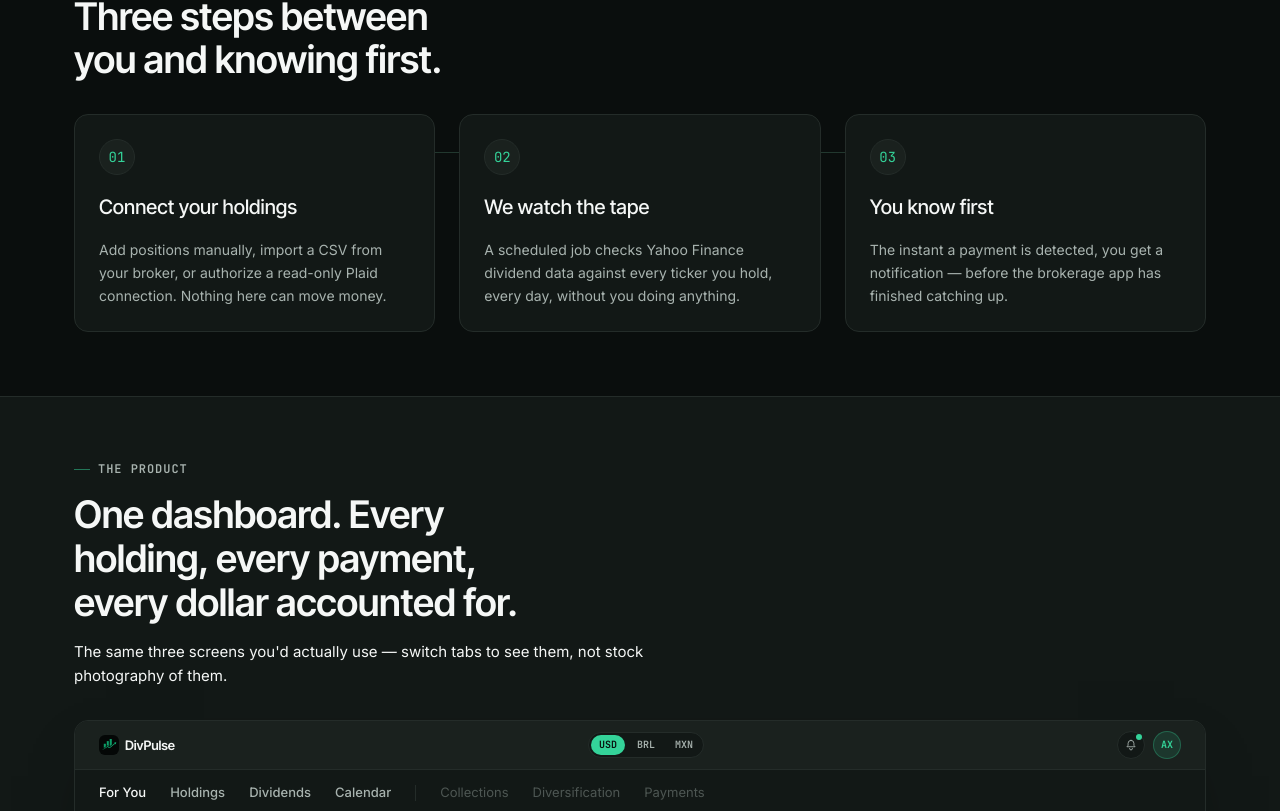
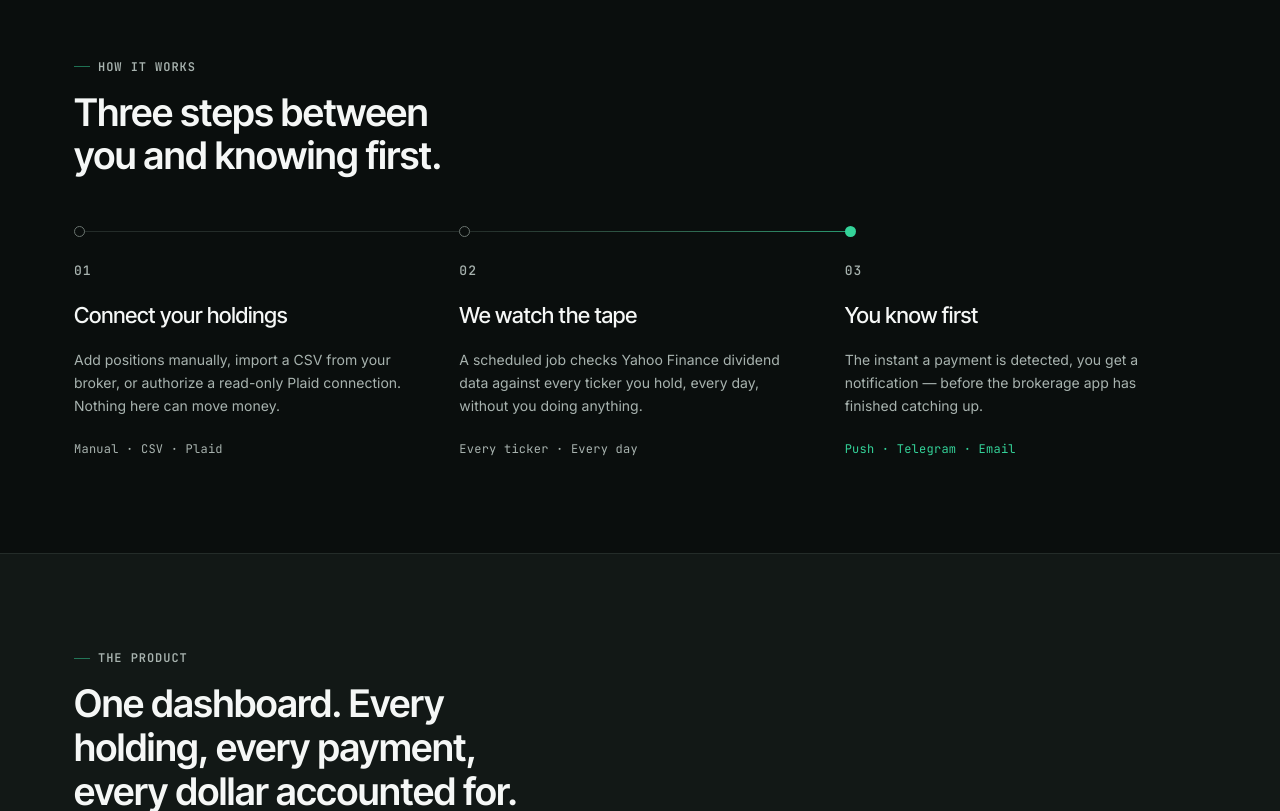
Before and after one commit to welson30/divpulse-app-, a Next.js app: page / in a window 1280 px wide. Shown: the part 1529-2340 px from the top of the page. Built offline with nearby package versions, Linux system fonts and the light colour scheme.

Commit message:
feat: enhance mini charts with month labels and adjust SVG height

```diff
--- a/app/globals.css
+++ b/app/globals.css
@@ -264,6 +264,13 @@ body {
   outline-offset: 2px;
 }
 
+/* Text selection in brand tint — --green-900 is the sanctioned subtle
+   background use of green (DESIGN.md §2). */
+::selection {
+  background: var(--green-900);
+  color: var(--text-primary);
+}
+
 @layer base {
   * {
     @apply border-border outline-ring/50;
--- a/app/page.tsx
+++ b/app/page.tsx
@@ -15,8 +15,6 @@ import {
   IconEye,
   IconGrowth,
   IconHoldings,
-  IconLock,
-  IconPlug,
 } from "@/components/marketing/icons";
 
 const NAV_LINKS = [
@@ -43,16 +41,22 @@ const STEPS = [
     index: "01",
     title: "Connect your holdings",
     body: "Add positions manually, import a CSV from your broker, or authorize a read-only Plaid connection. Nothing here can move money.",
+    meta: "Manual · CSV · Plaid",
+    terminal: false,
   },
   {
     index: "02",
     title: "We watch the tape",
     body: "A scheduled job checks Yahoo Finance dividend data against every ticker you hold, every day, without you doing anything.",
+    meta: "Every ticker · Every day",
+    terminal: false,
   },
   {
     index: "03",
     title: "You know first",
     body: "The instant a payment is detected, you get a notification — before the brokerage app has finished catching up.",
+    meta: "Push · Telegram · Email",
+    terminal: true,
   },
 ];
 
@@ -239,7 +243,7 @@ function TimingDifference() {
           maskImage: "radial-gradient(ellipse 80% 100% at 50% 50%, black 40%, transparent 100%)",
         }}
       />
-      <div className="relative mx-auto flex w-full max-w-[1180px] flex-col items-center gap-sp-3 px-sp-3 py-sp-8 text-center">
+      <div className="relative mx-auto flex w-full max-w-[1180px] flex-col items-center gap-sp-3 px-sp-3 py-sp-8 text-center md:py-[calc(var(--sp-8)+var(--sp-4))]">
         <p className="font-mono text-sm text-text-secondary">A dividend lands in your account at</p>
         <p className="font-mono text-[clamp(64px,10vw,120px)] leading-none font-semibold tracking-[-0.04em] tabular-nums text-text-primary">
           9:02<span className="text-[0.42em] font-medium text-text-secondary"> AM</span>
@@ -273,29 +277,54 @@ function TimingDifference() {
   );
 }
 
+/**
+ * An open timeline rather than three boxed cards: the rail runs through the
+ * step nodes and terminates in a solid green node at step 3 — the layout
+ * itself encodes "setup → watch → money arrives." Green appears only at the
+ * terminal node (the signal), per the brand's green-means-something rule.
+ */
 function HowItWorks() {
   return (
     <section id="how-it-works" className="scroll-mt-16 border-b border-border-subtle">
-      <div className="mx-auto w-full max-w-[1180px] px-sp-3 py-sp-8">
+      <div className="mx-auto w-full max-w-[1180px] px-sp-3 py-sp-8 md:py-[calc(var(--sp-8)+var(--sp-4))]">
         <SectionHeading
           eyebrow="How it works"
           title="Three steps between you and knowing first."
-          className="mb-sp-4"
+          className="mb-sp-6"
         />
 
-        <div className="relative grid gap-sp-3 md:grid-cols-3">
+        <div className="relative grid gap-sp-6 md:grid-cols-3 md:gap-sp-3">
+          {/* the rail — from node 1's center to node 3's center; the canvas-filled
+              nodes render above it and mask their crossing points */}
           <div
             aria-hidden
-            className="absolute top-[38px] right-[16.5%] left-[16.5%] hidden h-px bg-linear-to-r from-border-subtle via-green-500/30 to-border-subtle md:block"
+            className="absolute top-[5px] left-[5px] hidden h-px w-[calc(66.66%+16px)] bg-linear-to-r from-border-subtle via-border-subtle to-green-500/70 md:block"
           />
           {STEPS.map((step, i) => (
-            <Reveal key={step.index} delayMs={i * 110}>
-              <div className="group relative flex h-full flex-col gap-sp-2 rounded-card border border-border-subtle bg-surface p-sp-3 transition-all duration-200 hover:-translate-y-1 hover:border-border-interactive hover:shadow-[0_16px_40px_-16px_rgba(0,0,0,0.5)]">
-                <span className="flex size-9 items-center justify-center rounded-full border border-border-subtle bg-surface-2 font-mono text-sm text-green-500 transition-colors group-hover:border-green-500/40">
+            <Reveal key={step.index} delayMs={i * 130}>
+              <div className="relative flex h-full flex-col gap-sp-2 md:pr-sp-4">
+                <span
+                  aria-hidden
+                  className={
+                    step.terminal
+                      ? "mb-sp-1 block size-[11px] rounded-full bg-green-500"
+                      : "mb-sp-1 block size-[11px] rounded-full border border-border-interactive bg-canvas"
+                  }
+                />
+                <span className="font-mono text-[13px] font-medium tracking-[0.08em] text-text-secondary">
                   {step.index}
                 </span>
-                <h3 className="text-h2 font-display font-medium text-text-primary">{step.title}</h3>
-                <p className="text-sm leading-relaxed text-text-secondary">{step.body}</p>
+                <h3 className="font-display text-[22px] font-medium tracking-[-0.01em] text-text-primary">
+                  {step.title}
+                </h3>
+                <p className="max-w-[38ch] text-sm leading-relaxed text-text-secondary">{step.body}</p>
+                <p
+                  className={`mt-auto pt-sp-1 font-mono text-xs tracking-[0.02em] ${
+                    step.terminal ? "text-green-500" : "text-text-secondary"
+                  }`}
+                >
+                  {step.meta}
+                </p>
               </div>
             </Reveal>
           ))}
@@ -308,7 +337,7 @@ function HowItWorks() {
 function ProductSurface() {
   return (
     <section id="product" className="scroll-mt-16 border-b border-border-subtle bg-surface">
-      <div className="mx-auto w-full max-w-[1180px] px-sp-3 py-sp-8">
+      <div className="mx-auto w-full max-w-[1180px] px-sp-3 py-sp-8 md:py-[calc(var(--sp-8)+var(--sp-4))]">
         <SectionHeading
           eyebrow="The product"
           title="One dashboard. Every holding, every payment, every dollar accounted for."
@@ -373,7 +402,7 @@ function FeatureCell({
 function Features() {
   return (
     <section className="border-b border-border-subtle">
-      <div className="mx-auto w-full max-w-[1180px] px-sp-3 py-sp-8">
+      <div className="mx-auto w-full max-w-[1180px] px-sp-3 py-sp-8 md:py-[calc(var(--sp-8)+var(--sp-4))]">
         <SectionHeading
           eyebrow="Everything included"
           title="Built for people who track income, not just price."
@@ -450,47 +479,70 @@ function Features() {
   );
 }
 
+/**
+ * A security fact sheet instead of icon cards: each row states the guarantee
+ * in mono (the tag is the promise) and explains it in plain language. Reads
+ * like terms that happen to be good — which is the brand voice: facts talk,
+ * decoration doesn't.
+ */
 function Trust() {
-  const points = [
+  const rows = [
     {
-      icon: IconLock,
-      title: "Read-only, always",
-      body: "Broker connections via Plaid never carry the ability to move funds or place trades — DivPulse can see your holdings, nothing else.",
+      label: "Access",
+      tag: "Read-only",
+      body: "Broker connections via Plaid can see holdings — never move funds or place trades. Manual and CSV tracking involve no broker login at all.",
     },
     {
-      icon: IconPlug,
-      title: "Encrypted end to end",
-      body: "Data is encrypted at rest and in transit. API keys and credentials are stored server-side, never exposed to the client.",
+      label: "Custody",
+      tag: "None",
+      body: "DivPulse is a tracker, not a broker. It never holds, touches, or routes your money — there is nothing here to withdraw.",
     },
     {
-      icon: IconEye,
-      title: "You control what's tracked",
+      label: "Encryption",
+      tag: "At rest + in transit",
+      body: "Portfolio data is encrypted in the database and on the wire. API keys and credentials live server-side, never in the client.",
+    },
+    {
+      label: "Control",
+      tag: "Yours",
       body: "Remove a holding or disconnect a broker at any time — nothing lingers in a sync queue after you've said stop.",
     },
   ];
 
   return (
     <section className="border-b border-border-subtle bg-surface">
-      <div className="mx-auto w-full max-w-[1180px] px-sp-3 py-sp-8">
+      <div className="mx-auto w-full max-w-[1180px] px-sp-3 py-sp-8 md:py-[calc(var(--sp-8)+var(--sp-4))]">
         <SectionHeading
           eyebrow="Trust"
           title="Access to see. Never access to move."
+          description="The four facts that matter before you connect anything."
           align="center"
           className="mb-sp-6"
         />
-        <div className="grid gap-px overflow-hidden rounded-card border border-border-subtle bg-border-subtle md:grid-cols-3">
-          {points.map((point, i) => (
-            <Reveal key={point.title} delayMs={i * 100}>
-              <div className="group flex h-full flex-col items-center gap-sp-2 bg-surface-2 p-sp-4 text-center transition-colors duration-200 hover:bg-surface-hover">
-                <div className="flex size-11 items-center justify-center rounded-full border border-border-interactive bg-surface text-text-secondary transition-colors duration-200 group-hover:border-green-500/50 group-hover:text-green-500">
-                  <point.icon className="size-5" />
+        <Reveal>
+          <div className="mx-auto max-w-[860px] divide-y divide-border-subtle overflow-hidden rounded-card border border-border-subtle bg-surface-2">
+            {rows.map((row) => (
+              <div
+                key={row.label}
+                className="grid gap-sp-1 p-sp-3 transition-colors duration-200 hover:bg-surface-hover sm:grid-cols-[200px_1fr] sm:gap-sp-3 sm:p-sp-4"
+              >
+                <div>
+                  <div className="font-mono text-xs font-semibold tracking-[0.08em] text-text-secondary uppercase">
+                    {row.label}
+                  </div>
+                  <div className="mt-1 flex items-center gap-1.5 font-mono text-[13px] font-medium text-green-500">
+                    <IconCheck className="size-3.5 shrink-0" />
+                    {row.tag}
+                  </div>
                 </div>
-                <h3 className="text-[15px] font-medium text-text-primary">{point.title}</h3>
-                <p className="text-sm leading-relaxed text-text-secondary">{point.body}</p>
+                <p className="text-sm leading-relaxed text-text-secondary">{row.body}</p>
               </div>
-            </Reveal>
-          ))}
-        </div>
+            ))}
+          </div>
+        </Reveal>
+        <p className="mt-sp-3 text-center font-mono text-xs text-text-secondary">
+          Questions about any of these — <a href="#faq" className="text-text-primary underline decoration-border-interactive underline-offset-4 transition-colors hover:decoration-green-500">the FAQ answers them plainly</a>.
+        </p>
       </div>
     </section>
   );
@@ -499,7 +551,7 @@ function Trust() {
 function Pricing() {
   return (
     <section id="pricing" className="scroll-mt-16 border-b border-border-subtle">
-      <div className="mx-auto w-full max-w-[1180px] px-sp-3 py-sp-8">
+      <div className="mx-auto w-full max-w-[1180px] px-sp-3 py-sp-8 md:py-[calc(var(--sp-8)+var(--sp-4))]">
         <SectionHeading
           eyebrow="Pricing"
           title="Start free. Pay when auto-sync earns its keep."
@@ -562,7 +614,7 @@ function Pricing() {
 function FaqSection() {
   return (
     <section id="faq" className="scroll-mt-16 border-b border-border-subtle">
-      <div className="mx-auto w-full max-w-[1180px] px-sp-3 py-sp-8">
+      <div className="mx-auto w-full max-w-[1180px] px-sp-3 py-sp-8 md:py-[calc(var(--sp-8)+var(--sp-4))]">
         <SectionHeading
           eyebrow="FAQ"
           title="The questions a money product should answer."
@@ -598,7 +650,7 @@ function FinalCta() {
               "radial-gradient(60% 120% at 50% 100%, rgba(52,211,153,0.20) 0%, rgba(52,211,153,0) 70%), radial-gradient(70% 60% at 50% 0%, var(--bg-surface) 0%, transparent 100%)",
           }}
         />
-        <div className="relative flex flex-col items-center gap-sp-3 px-sp-3 py-sp-8 text-center">
+        <div className="relative flex flex-col items-center gap-sp-3 px-sp-3 py-sp-8 text-center md:py-[calc(var(--sp-8)+var(--sp-4))]">
           <Reveal className="flex flex-col items-center gap-sp-3">
             <span className="inline-flex items-center gap-2 rounded-full border border-border-subtle bg-surface-2 px-3 py-1.5 font-mono text-xs tracking-[0.02em] text-text-secondary">
               <span className="relative flex size-1.5">
```
Also changed, not shown: components/marketing/mini-charts.tsx (+21 -10 lines).
